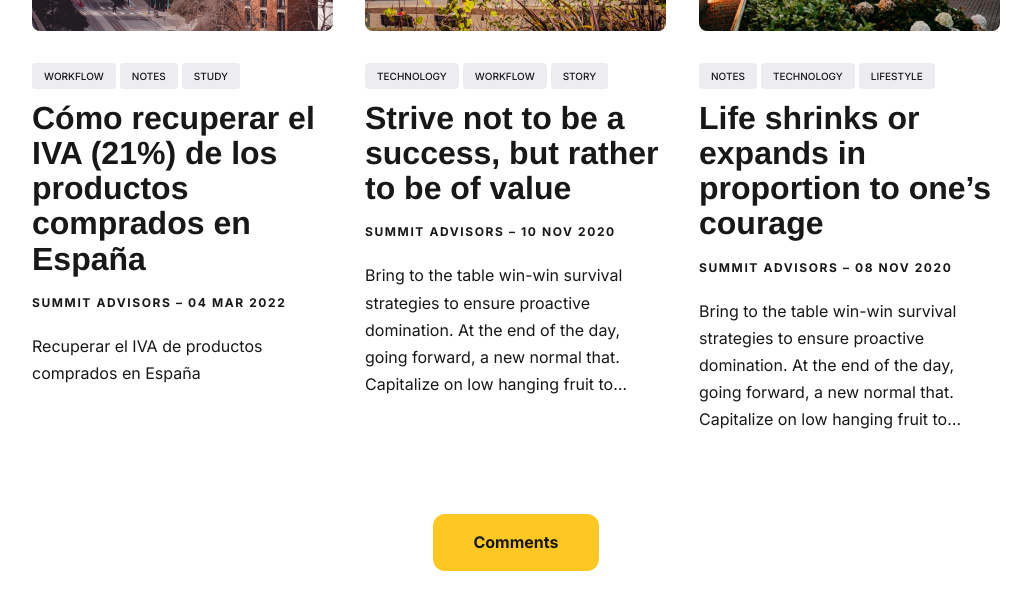
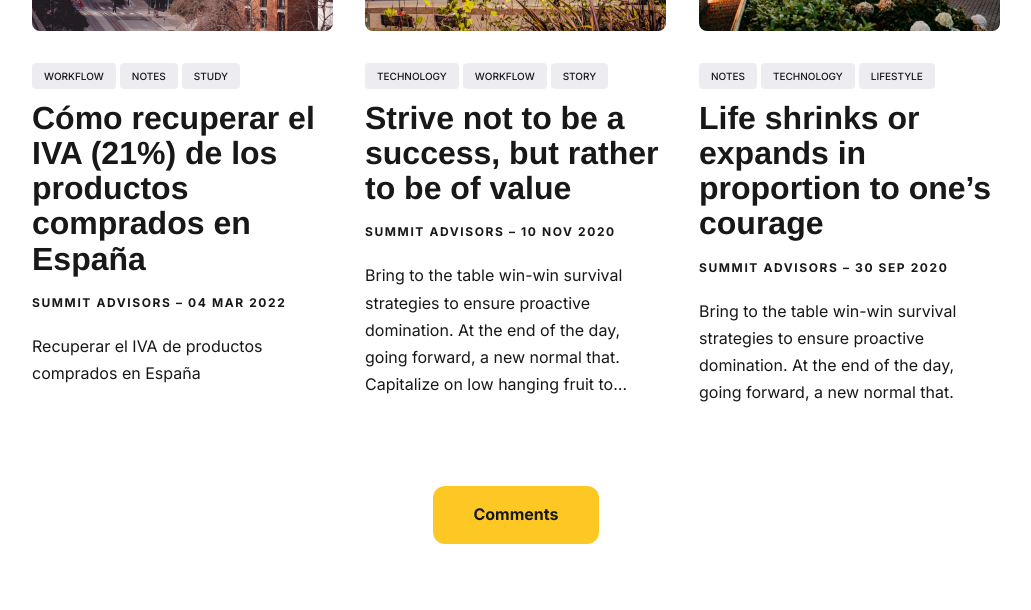
Before and after one commit to DannieBGoode/summit-advisors, a Jekyll site: the page built from _posts/2018-05-29-everything-has-beauty-but-not-everyone-can-see.markdown, in a window 1280 px wide and 900 px high, scrolled down 3234 px, cut to the strip 0-620 px from the top of the window. Shown: the top 610 px of the strip, without its empty margins (124-1155 px from the left). Built offline with Jekyll 4.4.1, drawn with Linux system fonts in a browser that asks for light colours; nearby versions of some CDN libraries; some web fonts are replaced.

Commit message:
post test

```diff
--- a/_posts/2018-11-08-life-shrinks-or-expands-in-proportion-to-one’s-courage.markdown
+++ b/_posts/2018-11-08-life-shrinks-or-expands-in-proportion-to-one’s-courage.markdown
@@ -1,10 +1,10 @@
 ---
 layout: post
-title:  Life shrinks or expands in proportion to one’s courage
-description: Bring to the table win-win survival strategies to ensure proactive domination. At the end of the day, going forward, a new normal that. Capitalize on low hanging fruit to identify a ballpark value activity to beta test. Override the digital divide with additional.
-date:   2020-11-08 15:01:35 +0300
-image:  '/images/07.jpg'
-tags:   [notes, technology, lifestyle]
+title: Life shrinks or expands in proportion to one’s courage
+description: Bring to the table win-win survival strategies to ensure proactive domination. At the end of the day, going forward, a new normal that.
+date: 2020-09-30T12:20:35.088Z
+image: '/images/07.jpg'
+tags: [notes, technology, lifestyle]
 ---
 
 In qua quid est boni praeter summam voluptatem, et eam sempiternam? Cur post Tarentum ad Archytam? Qua ex cognitione facilior facta est investigatio rerumano occultissimarum. Negat enim tenuissimo victu, id est contemptissimis escis et sed potionibus, minorem voluptatem. Ego quoque, inquit, didicerim libentius si quiduse.
```
